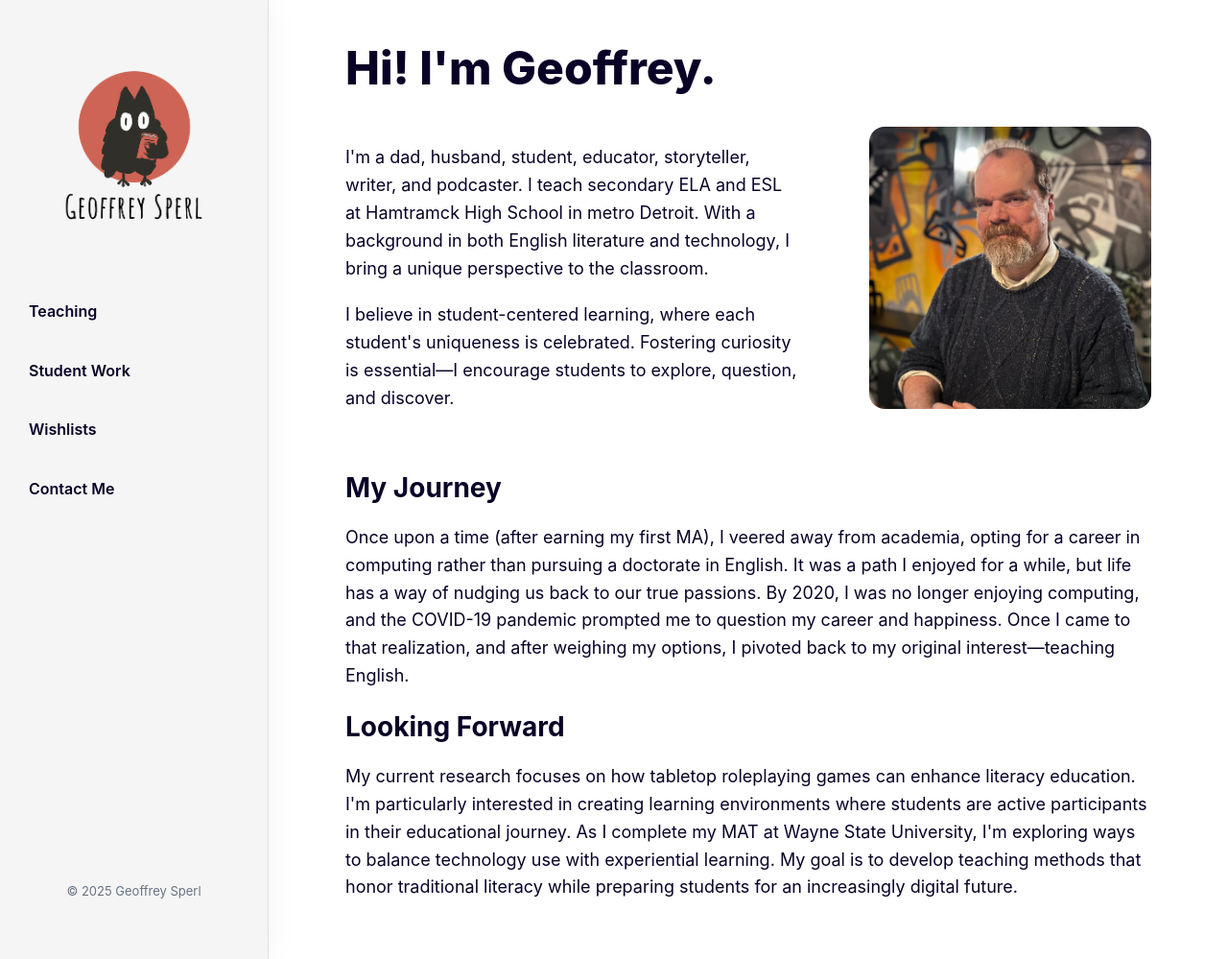
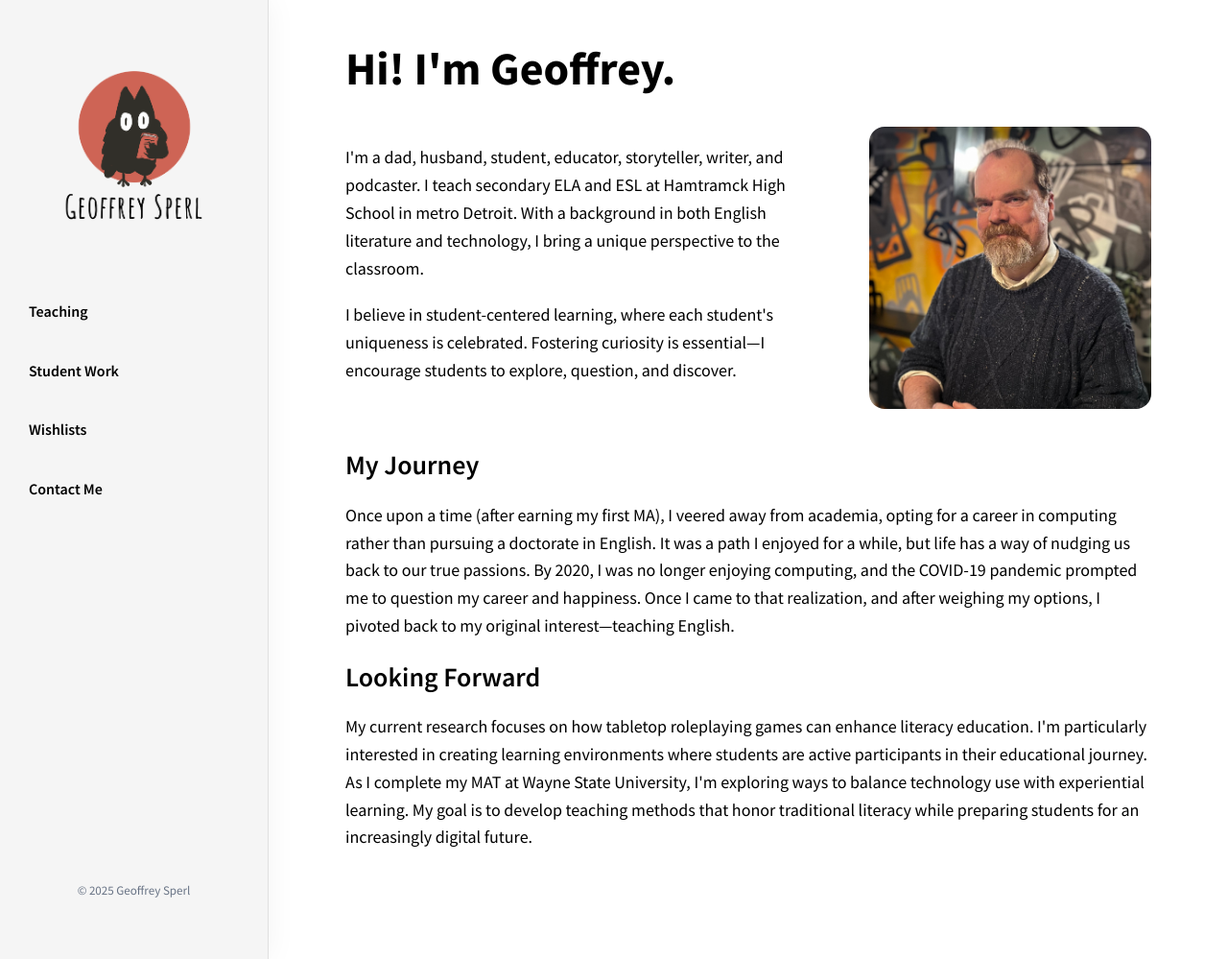
Before and after one commit to geoffreysperl/teaching, a Jekyll site: the page built from index.html, in a window 1280 px wide and 999 px high. Shown: the whole window at 96% size. Built offline with Jekyll 4.4.1, drawn with Linux system fonts in a browser that asks for light colours.

Commit message:
Fixing the fonts

```diff
--- a/_includes/head.html
+++ b/_includes/head.html
@@ -6,7 +6,11 @@
   <title>{% if page.title %}{{ page.title }}{% else %}{{ site.data.settings.title }}{% endif %}</title>
   <meta name="description" content="{% if page.description %}{{ page.description | strip_html | strip_newlines | truncate: 160 }}{% else %}{{ site.data.settings.description }}{% endif %}">
 
-<link rel="canonical" href="{{ page.url | replace:'index.html','' | absolute_url }}">
+  <link rel="canonical" href="{{ page.url | replace:'index.html','' | absolute_url }}">
+
+  <link rel="preconnect" href="https://fonts.googleapis.com">
+  <link rel="preconnect" href="https://fonts.gstatic.com" crossorigin>
+  <link href="https://fonts.googleapis.com/css2?family=Source+Sans+Pro:ital,wght@0,300;0,400;0,600;0,700;1,400;1,600&display=swap" rel="stylesheet">
 
   <style>
   {% capture include_to_scssify %}
--- a/_includes/main.scss
+++ b/_includes/main.scss
@@ -4,7 +4,7 @@
   --white: #fff;
   --light-gray: #f5f5f5;
   --gray: #e0e0e0;
-  --dark: #080227;
+  --dark: #000000;
   --blue-gray: #687385;
 
   --background-color: var(--white);
@@ -14,13 +14,15 @@
   --heading-font-color: var(--dark);
   --link-color: var(--dark);
   --border-color: var(--gray);
+
+  --primary-font: 'Source Sans Pro', -apple-system, BlinkMacSystemFont, "Segoe UI", Roboto, Helvetica, Arial, sans-serif;
 }
 
 /* Base Styles */
 *, *::after, *::before { box-sizing: border-box; }
 
 body {
-  font-family: -apple-system, BlinkMacSystemFont, "Segoe UI", Roboto, Helvetica, Arial, sans-serif;
+  font-family: var(--primary-font);
   font-size: 18px;
   line-height: 1.6;
   color: var(--text-color);
@@ -30,7 +32,7 @@ body {
 }
 
 h1, h2, h3, h4, h5, h6 {
-  font-family: -apple-system, BlinkMacSystemFont, "Segoe UI", Roboto, Helvetica, Arial, sans-serif;
+  font-family: var(--primary-font);
   line-height: 1.3;
   color: var(--heading-font-color);
   margin-top: 0;
@@ -38,9 +40,9 @@ h1, h2, h3, h4, h5, h6 {
   font-weight: 700;
 }
 
-h1 { font-size: 36px; font-weight: 800; }
-h2 { font-size: 28px; }
-h3 { font-size: 24px; }
+h1 { font-size: 36px; font-weight: 700; }
+h2 { font-size: 28px; font-weight: 600; }
+h3 { font-size: 24px; font-weight: 600; }
 p { margin-bottom: 20px; }
 
 a {
@@ -150,6 +152,7 @@ body.has-sidebar {
 .nav__link {
   display: block;
   padding: 10px 0;
+  font-family: var(--primary-font);
   font-size: 16px;
   font-weight: 600;
   transition: all 0.25s;
```
